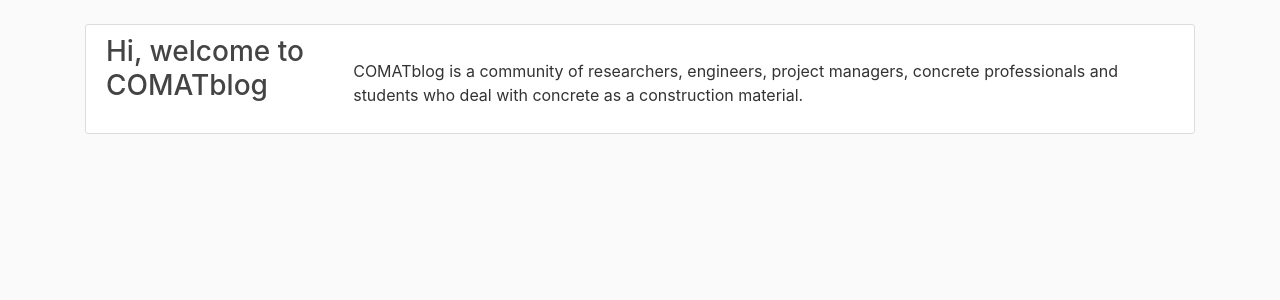
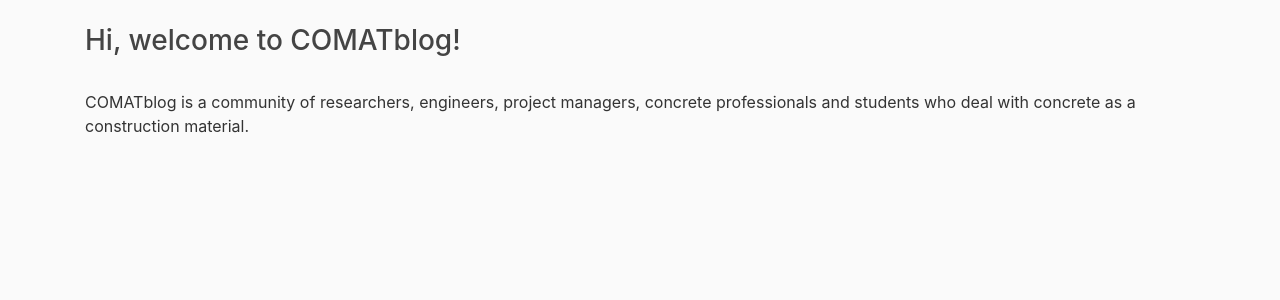
Before and after one commit to olurepo/comatap, a Django app: page /blog/ in a window 1280 px wide. Shown: the part 56-356 px from the top of the page. Run offline with Django 3.2, Linux system fonts and the light colour scheme; data that the repository does not hold is empty; some libraries are stand-ins or nearby versions.

Commit message:
Edited Blog Home Template

```diff
--- a/blog/templates/blog/home.html
+++ b/blog/templates/blog/home.html
@@ -2,12 +2,12 @@
 {% load crispy_forms_tags %}
 {% load static %}
 {% block content %}
-  <article class="media content-section">
-    <h3>Hi, welcome to COMATblog</h3>
+
+    <h3> Hi, welcome to COMATblog! </h3>
     <p class="article-content">
       COMATblog is a community of researchers, engineers, project managers, concrete professionals and students who deal with concrete as a construction material.
     </p>
-  </article>
+
   <div class="col-md-8 offset-md-2">
     {% for post in posts %}  <!-- this is similar to 'for loop' in python -->
         <article class="media content-section">
```
